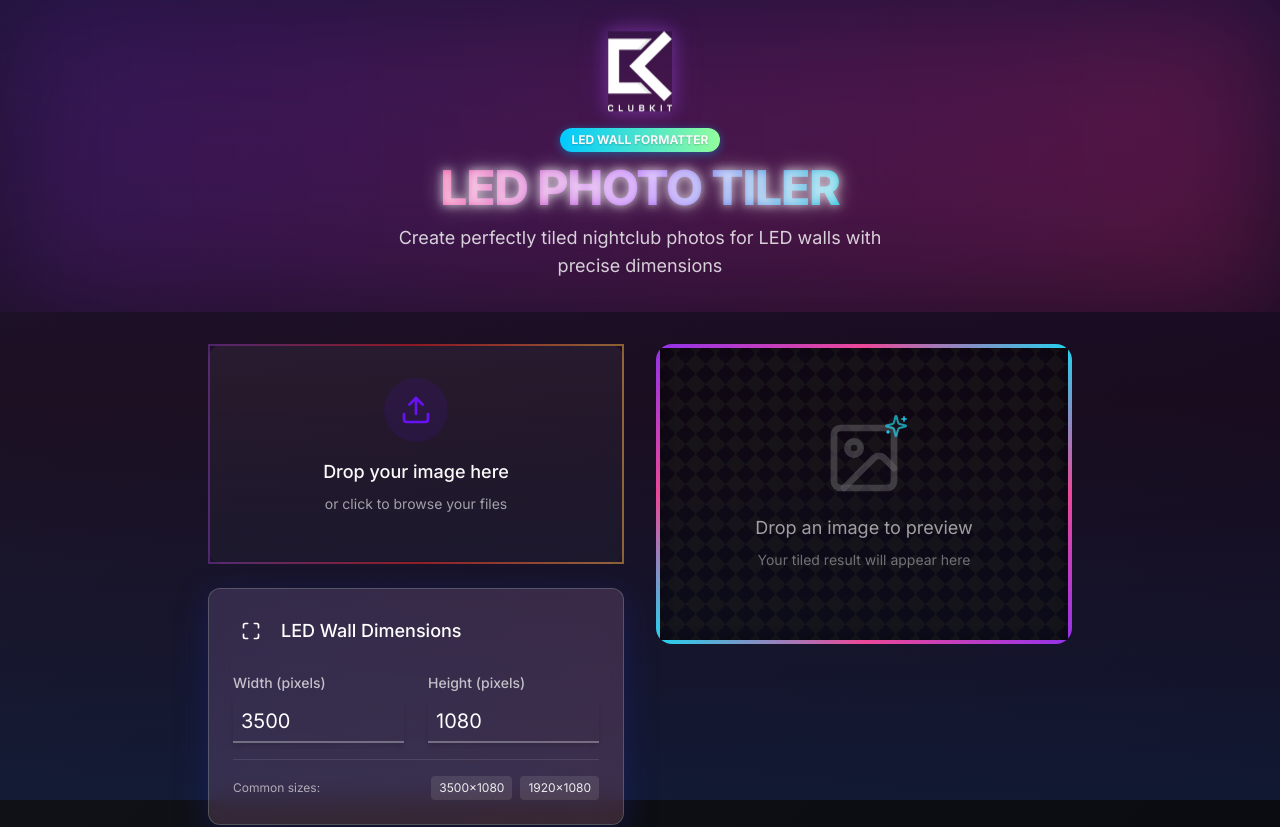
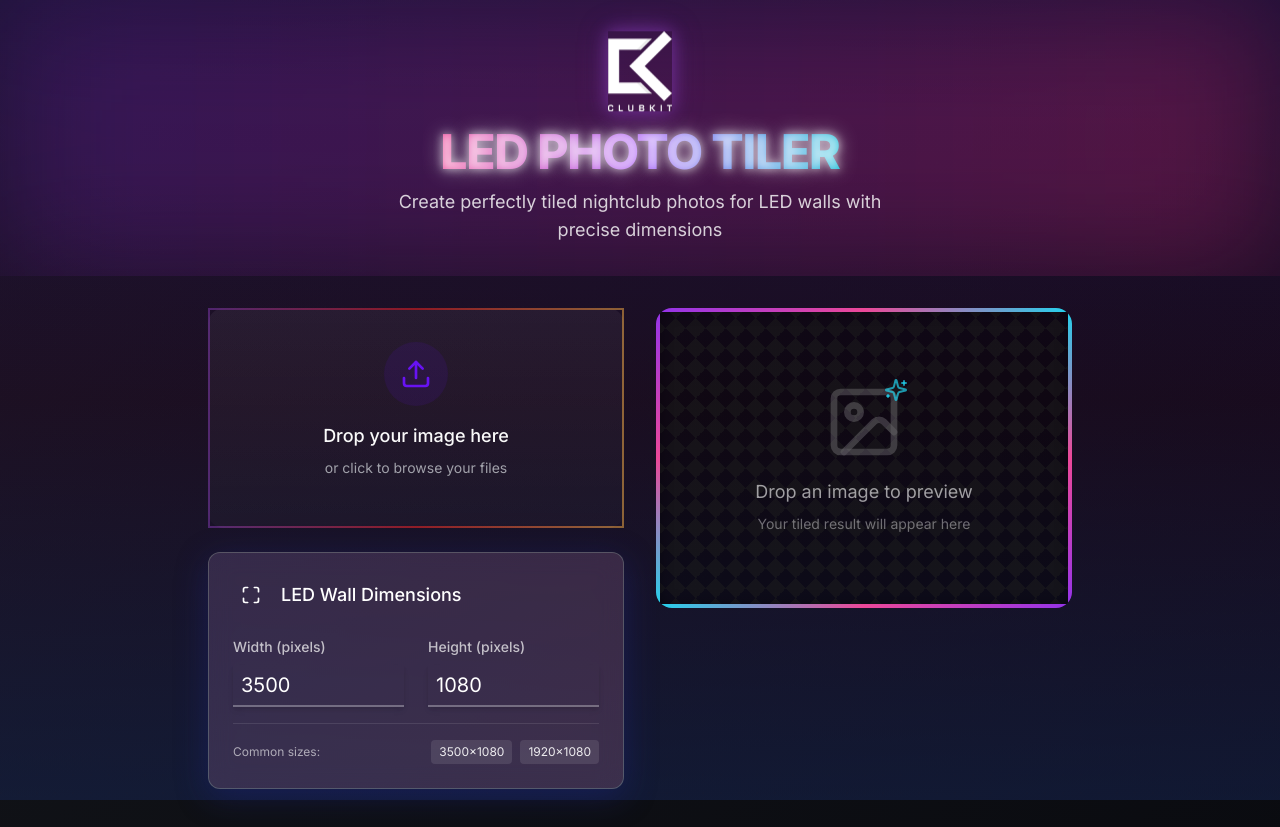
Before and after one commit to weswalz/tile.clubkit.io, a React (Vite) app: page / in a window 1280 px wide. Shown: the top 827 px of the page. Built offline with nearby package versions, Linux system fonts and the light colour scheme.

Commit message:
Remove LED wall formatter button
The button was deemed unnecessary and has been removed from the header.

```diff
--- a/src/components/Header.tsx
+++ b/src/components/Header.tsx
@@ -16,9 +16,6 @@ const Header: React.FC = () => {
 
         <div className="text-center">
           <div className="flex flex-col items-center space-y-3">
-            <span className="chip animate-fade-in z-10" style={{ animationDelay: '0.2s' }}>
-              LED WALL FORMATTER
-            </span>
             <h1 className="text-3xl md:text-5xl font-extrabold tracking-tight animate-slide-up glow-text bg-clip-text text-transparent bg-gradient-to-r from-pink-500 via-purple-500 to-cyan-500" style={{ animationDelay: '0.3s' }}>
               LED PHOTO TILER
             </h1>
```
